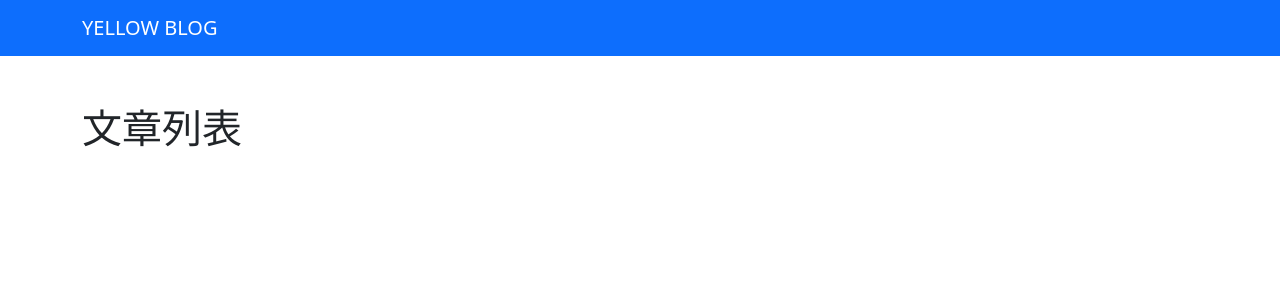
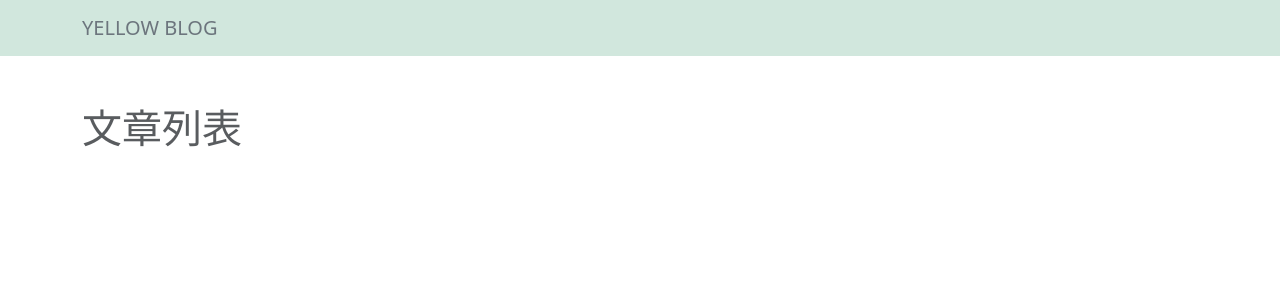
Before and after one commit to hkt9584/myBlog, a Django app: page / in a window 1280 px wide. Shown: the top 300 px of the page. Run offline with Django 5.2, Linux system fonts and the light colour scheme; data that the repository does not hold is empty.

Commit message:
更改樣式

```diff
--- a/templates/base.html
+++ b/templates/base.html
@@ -7,9 +7,9 @@
     <link href="https://cdn.jsdelivr.net/npm/bootstrap@5.3.3/dist/css/bootstrap.min.css" rel="stylesheet" integrity="sha384-QWTKZyjpPEjISv5WaRU9OFeRpok6YctnYmDr5pNlyT2bRjXh0JMhjY6hW+ALEwIH" crossorigin="anonymous">
   </head>
   <body>
-    <nav class="navbar navbar-expand-lg navbar-dark bg-primary">
+    <nav class="navbar navbar-expand-lg navbar-dark bg-success-subtle text-success-emphasis">
       <div class="container">
-        <a class="navbar-brand" href="/">YELLOW BLOG</a>
+        <a class="navbar-brand text-secondary" href="/">YELLOW BLOG</a>
       </div>
     </nav>
     {% block body %}{% endblock %}
--- a/templates/post_detail.html
+++ b/templates/post_detail.html
@@ -8,9 +8,9 @@
     </li>
   </ol>
 </nav>
-<div class="container mt-2">
-  <h1>{{ post.title }}</h1>
+<div class="container mt-5">
+  <h1 class="card-title fs-3 text-secondary-emphasis">{{ post.title }}</h1>
   <hr />
-  <p>{{ post.content }}</p>
+  <p class="card-text text-body-secondary">{{ post.content }}</p>
 </div>
 {% endblock %}
--- a/templates/post_list.html
+++ b/templates/post_list.html
@@ -1,6 +1,6 @@
 {% extends 'base.html' %}
 {% block body %}
-    <div class="container mt-5">
+    <div class="container mt-5 text-body-secondary">
         <h1>文章列表</h1>
         <div class="row">
         {% for post in object_list %}
@@ -8,11 +8,11 @@
             <div class="card my-3 border-3 border-success-subtle">
 
                 <div class="card-header">
-                    <span class="card-title fs-5">{{ post.title }}</span>
+                    <span class="card-title fs-5 text-secondary-emphasis">{{ post.title }}</span>
                 </div>
 
                 <div class="card-body">
-                    <p class="card-text text-muted">{{ post.content }}</p>
+                    <p class="card-text text-body-secondary">{{ post.content }}</p>
                     <a href="/{{ post.id }}" class="btn btn-outline-success btn-sm float-end rounded-5">閱讀更多</a>
                 </div>
 
```
